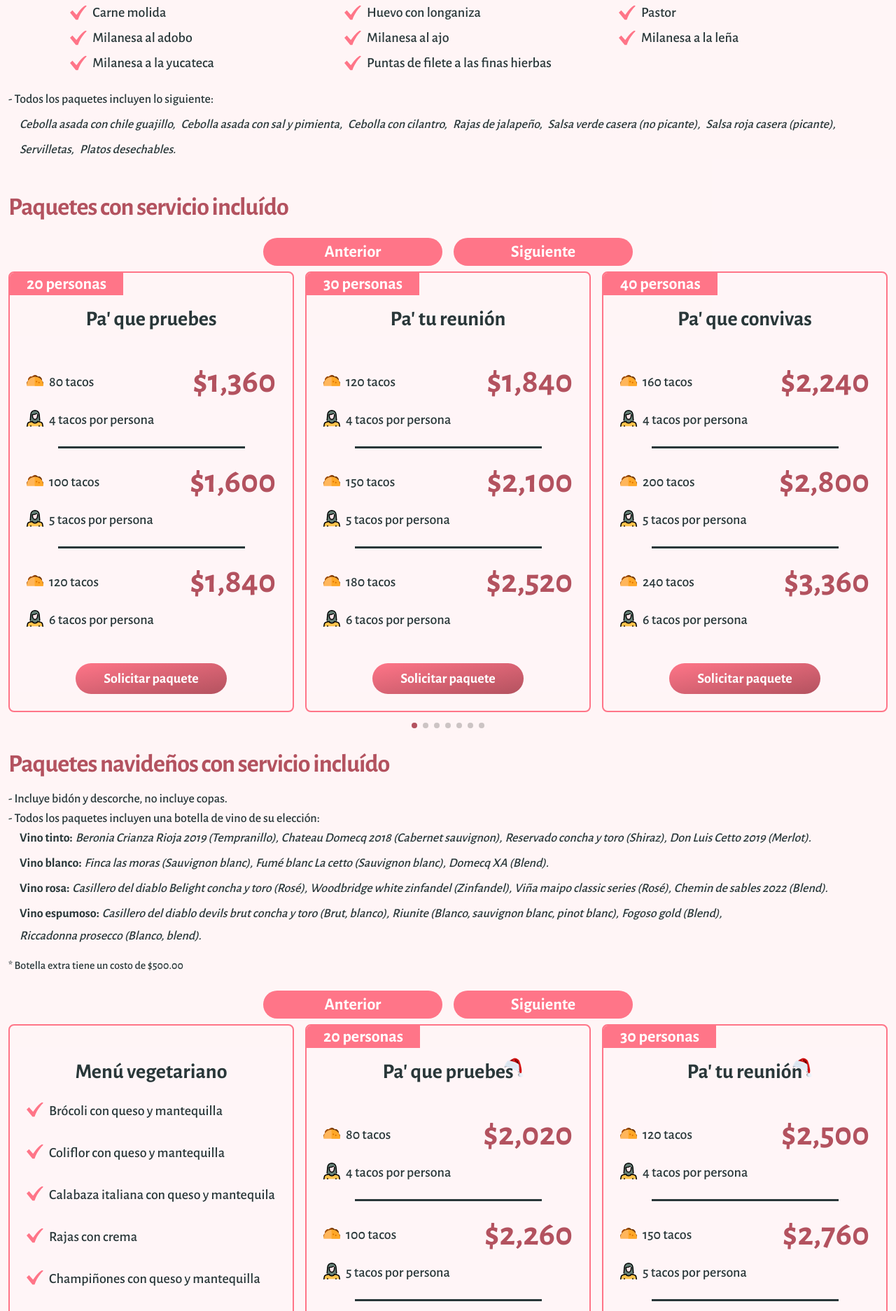
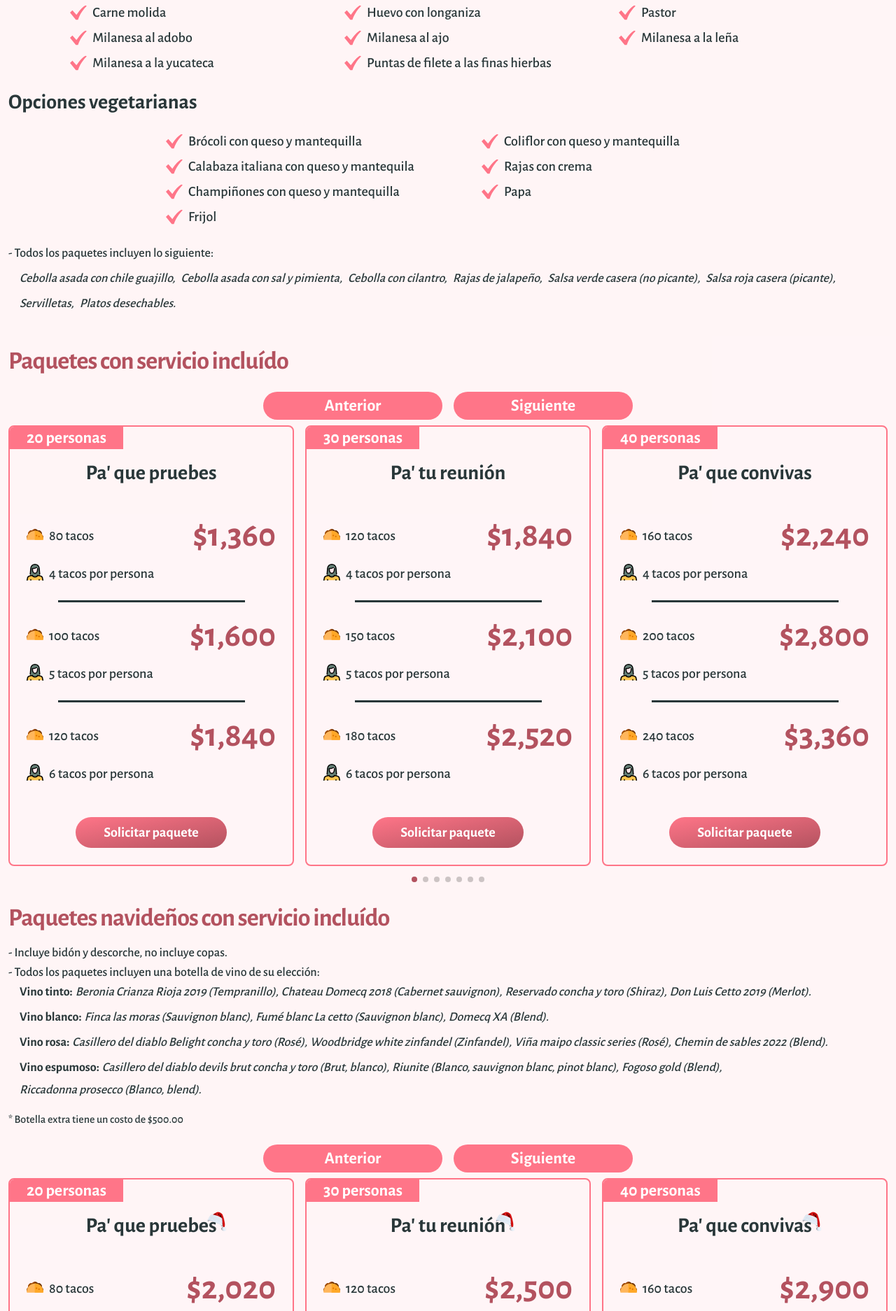
Before and after one commit to ChaconEfrain/tacos_ciel_chacon, a Next.js app: page / in a window 1280 px wide. Shown: the part 2060-3934 px from the top of the page at 70% size. Built offline with nearby package versions, Linux system fonts and the light colour scheme; what tailwindcss-animated would draw is missing.

Commit message:
Add veggie options

```diff
--- a/src/components/Menu.jsx
+++ b/src/components/Menu.jsx
@@ -1,5 +1,5 @@
 import React, { useState } from "react";
-import { COMPLEMENTS, MENU } from "@/constants";
+import { COMPLEMENTS, MENU, VEGGIE_OPTIONS } from "@/constants";
 import { Check } from "@/icons";
 
 const Menu = () => {
@@ -10,6 +10,16 @@ const Menu = () => {
       </p>
       <ul className="grid lg:grid-cols-3 md:grid-cols-2 gap-x-24 gap-y-2">
         {MENU.map((item) => (
+          <li key={item} className="flex items-center gap-2">
+            <Check className="sm:w-6 w-4 sm:h-6 h-4" /> {item}
+          </li>
+        ))}
+      </ul>
+      <p className="sm:text-3xl text-2xl text-center lg:text-start font-semibold self-start">
+        Opciones vegetarianas
+      </p>
+      <ul className="grid lg:grid-cols-2 gap-x-24 gap-y-2">
+        {VEGGIE_OPTIONS.map((item) => (
           <li key={item} className="flex items-center gap-2">
             <Check className="sm:w-6 w-4 sm:h-6 h-4" /> {item}
           </li>
--- a/src/components/MenuDropdownList.jsx
+++ b/src/components/MenuDropdownList.jsx
@@ -1,5 +1,5 @@
-import { MENU } from "@/constants";
-import React from "react";
+import { MENU, VEGGIE_OPTIONS } from "@/constants";
+import React, { useEffect, useState } from "react";
 
 const MenuDropdownList = ({
   name,
@@ -25,6 +25,15 @@ const MenuDropdownList = ({
             {item}
           </option>
         ))}
+        {VEGGIE_OPTIONS.map((item) => (
+          <option
+            key={item}
+            value={item}
+            disabled={selectedFlavors.includes(item)}
+          >
+            {item}
+          </option>
+        ))}
       </select>
     </li>
   );
--- a/src/components/SwiperChristmas.jsx
+++ b/src/components/SwiperChristmas.jsx
@@ -59,9 +59,9 @@ export default function SwiperChristmas() {
         }}
         ref={swiperEl}
       >
-        <swiper-slide>
+        {/* <swiper-slide>
           <VeggieMenu />
-        </swiper-slide>
+        </swiper-slide> */}
         {PACKAGES.map(
           ({ title, groupSize, options }) =>
             Number(groupSize.split(" ")[0]) > 10 && (
```
